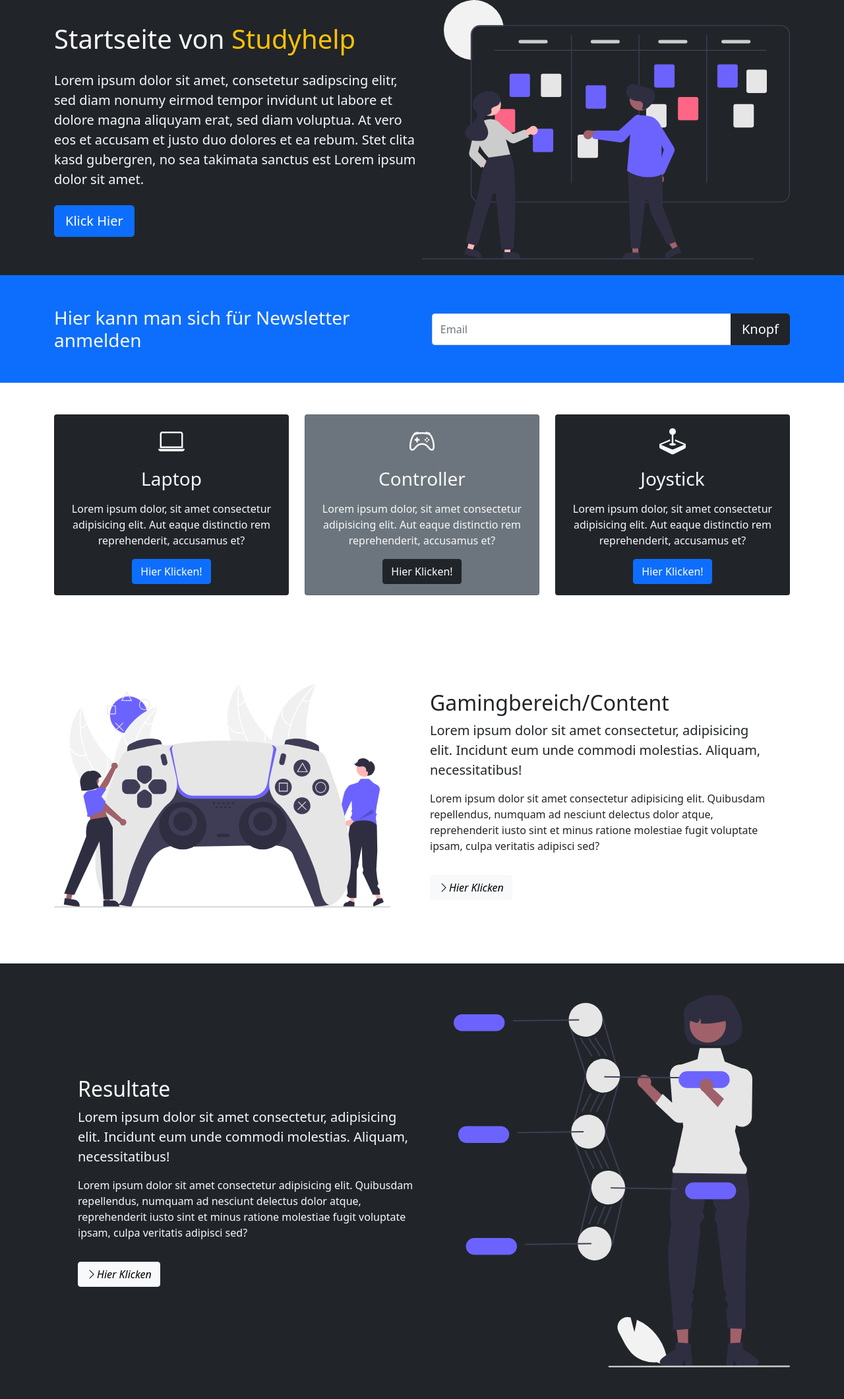
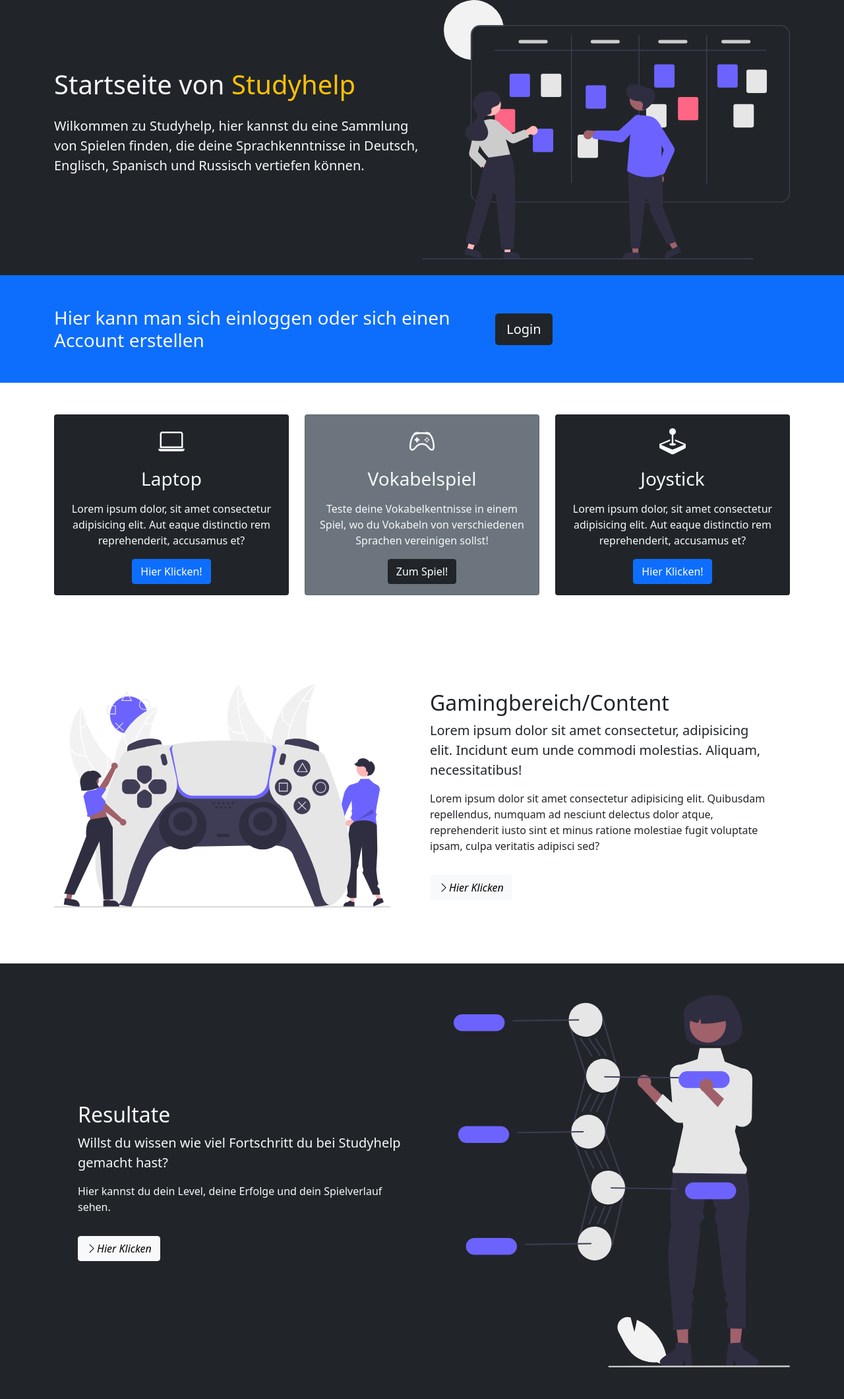
Before and after one commit to RaoulWo/studyhelp, a PHP site: page / in a window 1280 px wide. Shown: the part 56-2176 px from the top of the page at 66% size. Run offline with PHP 8.4, Linux system fonts and the light colour scheme; some libraries are stand-ins or nearby versions.

Commit message:
index etwas netter gestaltet

```diff
--- a/project/frontend/index.php
+++ b/project/frontend/index.php
@@ -20,10 +20,8 @@
                     </span> </h1>
 
                     <p class="lead my-4">
-                        Lorem ipsum dolor sit amet, consetetur sadipscing elitr, sed diam nonumy eirmod tempor invidunt ut labore et dolore magna aliquyam erat, sed diam voluptua. At vero eos et accusam et justo duo dolores et ea rebum. Stet clita kasd gubergren, no sea takimata sanctus est Lorem ipsum dolor sit amet.
+                    Wilkommen zu Studyhelp, hier kannst du eine Sammlung von Spielen finden, die deine Sprachkenntnisse in Deutsch, Englisch, Spanisch und Russisch vertiefen können.
                     </p>
-
-                    <button class="btn btn-primary btn-lg">Klick Hier</button>
 
                 </div>
                 <img class="img-fluid w-50 d-none d-sm-block" src="res/img/scrum.svg" alt="">
@@ -35,11 +33,10 @@
     <section class="bg-primary text-light p-5">
         <div class="container">
             <div class="d-md-flex justify-content-between align-items-center">
-                <h3 class="mb-3 mb-md-0">Hier kann man sich für Newsletter anmelden</h3>
+                <h3 class="mb-3 mb-md-0">Hier kann man sich einloggen oder sich einen Account erstellen</h3>
 
                 <div class="input-group news-input">
-                    <input type="text" class="form-control" placeholder="Email">
-                    <button class="btn btn-dark btn-lg" type="button">Knopf</button>
+                    <button class="btn btn-dark btn-lg" type="button">Login</button>
                   </div>
             </div>
         </div>
@@ -74,12 +71,12 @@
                                <i class="bi bi-controller"></i>
                            </div>
                            <h3 class="card-title mb-3">
-                               Controller
+                               Vokabelspiel
                            </h3>
                            <p class="card-text">
-                           Lorem ipsum dolor, sit amet consectetur adipisicing elit. Aut eaque distinctio rem reprehenderit, accusamus et?
+                           Teste deine Vokabelkentnisse in einem Spiel, wo du Vokabeln von verschiedenen Sprachen vereinigen sollst!
                            </p>
-                           <a href="#" class="btn btn-dark">Hier Klicken!</a>
+                           <a href="game.php" class="btn btn-dark">Zum Spiel!</a>
                         </div>
 
 
@@ -139,10 +136,10 @@
                 <div class="col-md p-5">
                     <h2>Resultate</h2>
                     <p class="lead">
-                        Lorem ipsum dolor sit amet consectetur, adipisicing elit. Incidunt eum unde commodi molestias. Aliquam, necessitatibus!
+                        Willst du wissen wie viel Fortschritt du bei Studyhelp gemacht hast?
                     </p>
                     <p>
-                        Lorem ipsum dolor sit amet consectetur adipisicing elit. Quibusdam repellendus, numquam ad nesciunt delectus dolor atque, reprehenderit iusto sint et minus ratione molestiae fugit voluptate ipsam, culpa veritatis adipisci sed?
+                       Hier kannst du dein Level, deine Erfolge und dein Spielverlauf sehen.
                     </p>
                     <a href="#" class="btn btn-light mt-3">
                         <i class="bi bi-chevron-right">Hier Klicken</i>
--- a/project/frontend/indexcadedeutsch.html
+++ b/project/frontend/indexcadedeutsch.html
@@ -69,7 +69,7 @@
                     </span> </h1>
 
                     <p class="lead my-4">
-                        Wilkommen zu Studyhelp, hier kannst du eine Sammlung von Spielen finden, die deine Sprachkenntnisse in Deutsch und Englisch vertiefen können.
+                        Wilkommen zu Studyhelp, hier kannst du eine Sammlung von Spielen finden, die deine Sprachkenntnisse in Deutsch, Englisch, Spanisch und Russisch vertiefen können.
                     </p>
                 </div>
                 <img class="img-fluid w-50 d-none d-sm-block" src="res/img/scrum.svg" alt="">
```
